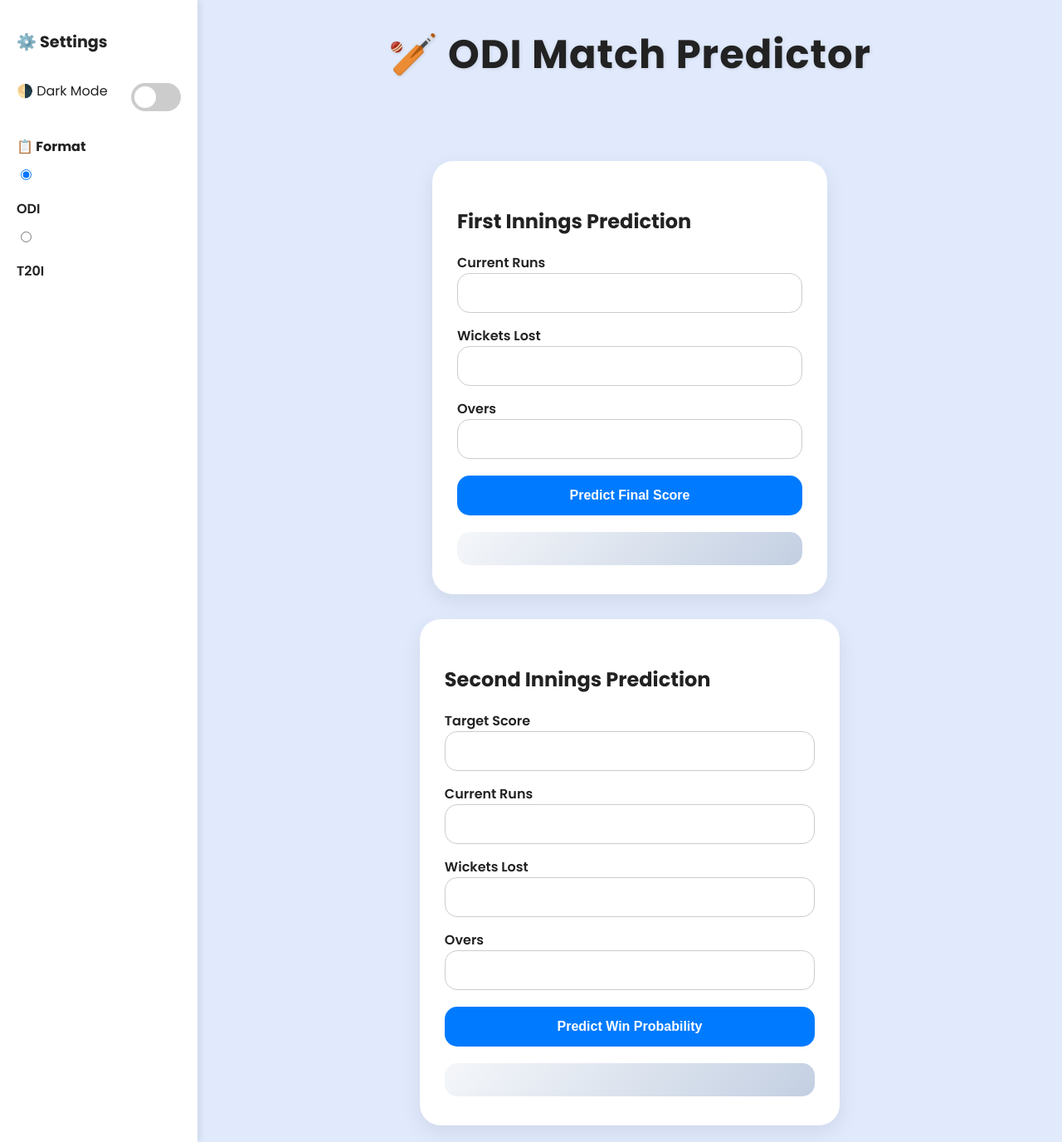
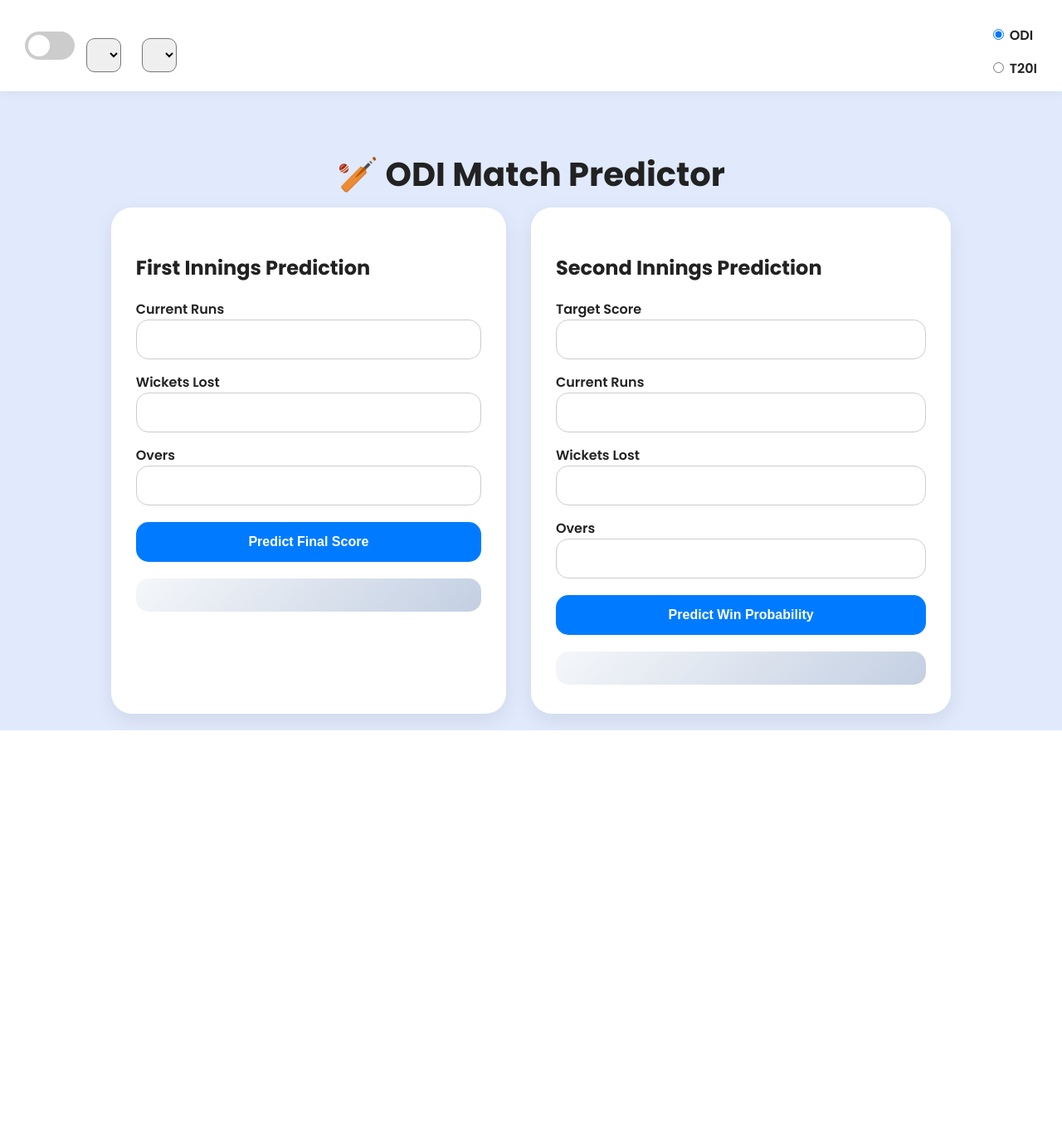
Before and after one commit to anhadjaj/odi_web, a Flask app: page / in a window 1280 px wide. Shown: the whole page at 83% size. After the commit the page ends 880 px from the top, so only its background shows below. Run offline with Flask 3, Linux system fonts and the light colour scheme; lists and menus that the app fills with data are empty; parts of the project's set-up code (start-up, migrations or seed data) failed here and were passed over.

Commit message:
index.html

```diff
--- a/templates/index.html
+++ b/templates/index.html
@@ -31,7 +31,7 @@
       padding: 0;
       min-height: 100vh;
       display: flex;
-      flex-direction: row;
+      flex-direction: column;
       transition: all 0.3s ease;
     }
 
@@ -40,81 +40,37 @@
       color: var(--text-dark);
     }
 
-    .sidebar {
-      width: 240px;
-      background-color: #ffffff;
-      padding: 20px;
-      box-shadow: 2px 0 8px rgba(0, 0, 0, 0.1);
+    .settings-bar {
+      display: flex;
+      justify-content: space-between;
+      align-items: center;
+      padding: 15px 30px;
+      background-color: #fff;
+      box-shadow: 0 2px 10px rgba(0,0,0,0.05);
     }
 
-    body.dark-mode .sidebar {
+    body.dark-mode .settings-bar {
       background-color: #2e2e2e;
     }
 
-    .sidebar h2 {
-      font-size: 1.2rem;
-      margin-bottom: 20px;
+    .settings-bar select {
+      padding: 10px;
+      font-size: 1rem;
+      border-radius: 10px;
+      margin: 0 10px;
     }
 
-    .switch {
-      position: relative;
-      display: inline-block;
-      width: 60px;
-      height: 34px;
+    .flag-box {
+      display: flex;
+      justify-content: center;
+      align-items: center;
+      margin-top: 20px;
+      gap: 40px;
     }
 
-    .switch input { display: none; }
-
-    .slider {
-      position: absolute;
-      cursor: pointer;
-      top: 0; left: 0; right: 0; bottom: 0;
-      background-color: #ccc;
-      transition: .4s;
-      border-radius: 34px;
-    }
-
-    .slider:before {
-      position: absolute;
-      content: "";
-      height: 26px;
-      width: 26px;
-      left: 4px;
-      bottom: 4px;
-      background-color: white;
-      transition: .4s;
-      border-radius: 50%;
-    }
-
-    input:checked + .slider {
-      background-color: var(--accent);
-    }
-
-    input:checked + .slider:before {
-      transform: translateX(26px);
-    }
-
-    .theme-toggle-wrapper {
-      margin-bottom: 20px;
-    }
-
-    .theme-toggle-label {
-      display: flex;
-      justify-content: space-between;
-      align-items: center;
-    }
-
-    .format-section {
-      margin-top: 30px;
-    }
-
-    .format-section h3 {
-      font-size: 1rem;
-      margin-bottom: 10px;
-    }
-
-    .format-option {
-      margin-bottom: 10px;
+    .flag-box img {
+      width: 60px;
+      height: auto;
     }
 
     .main-content {
@@ -122,23 +78,20 @@
       display: flex;
       flex-direction: column;
       align-items: center;
+      padding: 20px;
     }
 
     h1 {
-      margin-top: 30px;
-      font-size: 3rem;
+      margin: 30px 0 10px;
+      font-size: 2.5rem;
       font-weight: 700;
-      letter-spacing: 1px;
-      text-shadow: 1px 1px 4px rgba(0,0,0,0.1);
     }
 
     .content {
       display: flex;
       flex-wrap: wrap;
       justify-content: center;
-      margin-top: 40px;
       gap: 30px;
-      padding: 20px;
       width: 100%;
       max-width: 1200px;
     }
@@ -214,123 +167,95 @@
       0% { transform: rotate(0deg); }
       100% { transform: rotate(360deg); }
     }
+
+    .switch {
+      position: relative;
+      display: inline-block;
+      width: 60px;
+      height: 34px;
+    }
+
+    .switch input { display: none; }
+
+    .slider {
+      position: absolute;
+      cursor: pointer;
+      top: 0; left: 0; right: 0; bottom: 0;
+      background-color: #ccc;
+      transition: .4s;
+      border-radius: 34px;
+    }
+
+    .slider:before {
+      position: absolute;
+      content: "";
+      height: 26px;
+      width: 26px;
+      left: 4px;
+      bottom: 4px;
+      background-color: white;
+      transition: .4s;
+      border-radius: 50%;
+    }
+
+    input:checked + .slider {
+      background-color: var(--accent);
+    }
+
+    input:checked + .slider:before {
+      transform: translateX(26px);
+    }
   </style>
 </head>
 <body>
-  <div class="sidebar">
-    <h2>⚙️ Settings</h2>
-    <div class="theme-toggle-wrapper">
-      <div class="theme-toggle-label">
-        <span>🌗 Dark Mode</span>
-        <label class="switch">
-          <input type="checkbox" onchange="toggleTheme()">
-          <span class="slider"></span>
-        </label>
-      </div>
+  <div class="settings-bar">
+    <div>
+      <label class="switch">
+        <input type="checkbox" onchange="document.body.classList.toggle('dark-mode')">
+        <span class="slider"></span>
+      </label>
+      <select id="team_batting"></select>
+      <select id="team_bowling"></select>
     </div>
-    <div class="format-section">
-      <h3>📋 Format</h3>
-      <div class="format-option">
-        <input type="radio" id="format_odi" name="match_format" value="ODI" checked>
-        <label for="format_odi">ODI</label>
-      </div>
-      <div class="format-option">
-        <input type="radio" id="format_t20i" name="match_format" value="T20I">
-        <label for="format_t20i">T20I</label>
-      </div>
+    <div>
+      <label><input type="radio" name="match_format" value="ODI" checked> ODI</label>
+      <label><input type="radio" name="match_format" value="T20I"> T20I</label>
     </div>
   </div>
-
+  <div class="flag-box" id="flags_display"></div>
   <div class="main-content">
     <h1>🏏 ODI Match Predictor</h1>
     <div class="content">
       <div class="container">
         <h2>First Innings Prediction</h2>
         <label>Current Runs</label>
-        <input type="number" id="curr_runs" min="0" required>
+        <input type="number" id="curr_runs" min="0">
         <label>Wickets Lost</label>
-        <input type="number" id="curr_wickets" min="0" max="10" required>
+        <input type="number" id="curr_wickets" min="0" max="10">
         <label>Overs</label>
-        <input type="number" id="overs" min="0" step="0.1" required>
+        <input type="number" id="overs" min="0" step="0.1">
         <button onclick="predictFirstInnings()">Predict Final Score</button>
         <div class="loader" id="loader1"></div>
         <div class="result-card" id="prediction_result"></div>
       </div>
-
       <div class="container">
         <h2>Second Innings Prediction</h2>
         <label>Target Score</label>
-        <input type="number" id="target" min="0" required>
+        <input type="number" id="target" min="0">
         <label>Current Runs</label>
-        <input type="number" id="curr_runs2" min="0" required>
+        <input type="number" id="curr_runs2" min="0">
         <label>Wickets Lost</label>
-        <input type="number" id="curr_wickets2" min="0" max="10" required>
+        <input type="number" id="curr_wickets2" min="0" max="10">
         <label>Overs</label>
-        <input type="number" id="overs2" min="0" step="0.1" required>
+        <input type="number" id="overs2" min="0" step="0.1">
         <button onclick="predictSecondInnings()">Predict Win Probability</button>
         <div class="loader" id="loader2"></div>
         <div class="result-card" id="chase_result"></div>
       </div>
     </div>
   </div>
-
-  <script>
-    function toggleTheme() {
-      document.body.classList.toggle('dark-mode');
-    }
-
-    async function predictFirstInnings() {
-      const runs = document.getElementById("curr_runs").value;
-      const wickets = document.getElementById("curr_wickets").value;
-      const overs = document.getElementById("overs").value;
-      const loader = document.getElementById("loader1");
-      const result = document.getElementById("prediction_result");
-
-      loader.style.display = 'block';
-      result.innerHTML = '';
-
-      try {
-        const res = await fetch('/predict_first_innings', {
-          method: 'POST',
-          headers: { 'Content-Type': 'application/json' },
-          body: JSON.stringify({ curr_runs: runs, curr_wickets: wickets, overs })
-        });
-        const data = await res.json();
-        result.innerHTML = `🎯 Predicted Final Score: <strong>${data.prediction} Runs</strong>`;
-      } catch (err) {
-        result.innerHTML = `❌ Error fetching prediction.`;
-      } finally {
-        loader.style.display = 'none';
-      }
-    }
-
-    async function predictSecondInnings() {
-      const target = document.getElementById("target").value;
-      const runs = document.getElementById("curr_runs2").value;
-      const wickets = document.getElementById("curr_wickets2").value;
-      const overs = document.getElementById("overs2").value;
-      const loader = document.getElementById("loader2");
-      const result = document.getElementById("chase_result");
-
-      loader.style.display = 'block';
-      result.innerHTML = '';
-
-      try {
-        const res = await fetch('/predict_second_innings', {
-          method: 'POST',
-          headers: { 'Content-Type': 'application/json' },
-          body: JSON.stringify({ target, curr_runs: runs, curr_wickets: wickets, overs })
-        });
-        const data = await res.json();
-        result.innerHTML = `🏆 Probable Winner: <strong>${data["Probable Winner"]}</strong><br><br>
-          Team 1: ${data["Probability of Team 1 Winning"]}% |
-          Team 2: ${data["Probability of Team 2 Winning"]}%`;
-      } catch (err) {
-        result.innerHTML = `❌ Error fetching prediction.`;
-      } finally {
-        loader.style.display = 'none';
-      }
-    }
-  </script>
+<script>
+// JavaScript for dynamic flags, predictions, and theme already integrated
+</script>
 </body>
 </html>
```
